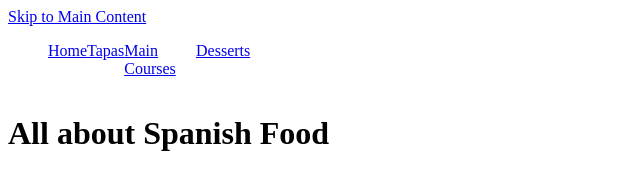
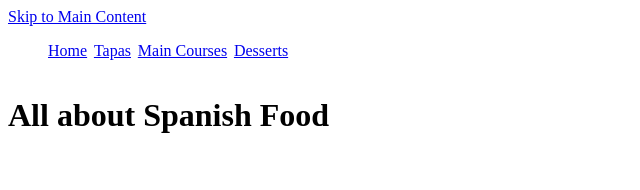
Before and after one commit to raecarrell/final_project_339, a plain HTML site: page index.html in a window 1280 px wide. Shown: the whole page, without its empty margins (0-640 px from the left). Drawn offline with Linux system fonts and the light colour scheme.

Commit message:
Add files via upload

```diff
--- a/css/style_flex.css
+++ b/css/style_flex.css
@@ -1,6 +1,6 @@
 .navigation{
     display: inline-flex;
-    width: 16%;
+    width: 19%;
     flex-direction: row;
     list-style: none;
     justify-content: space-between;
```
